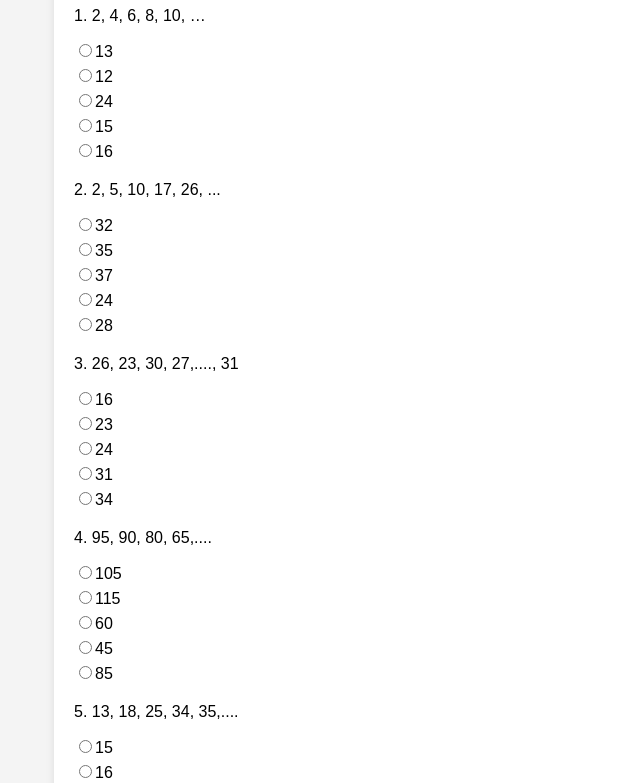
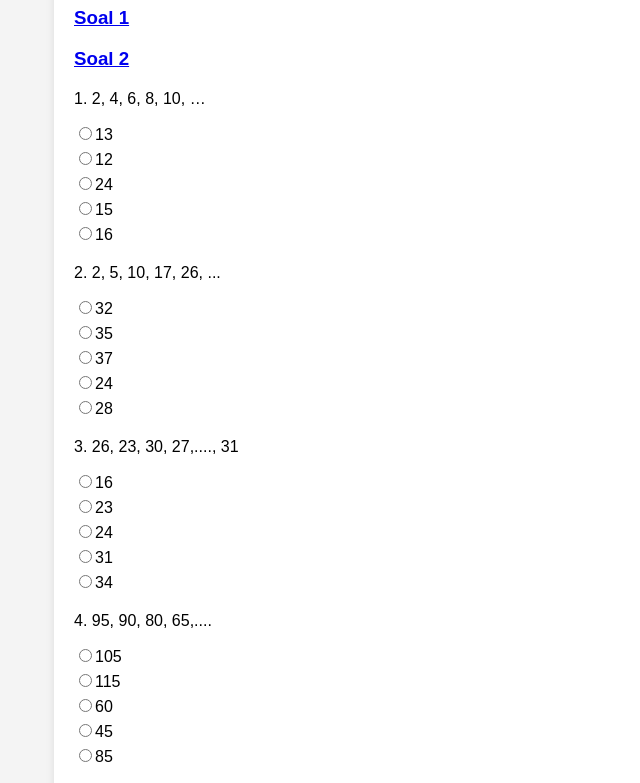
Before and after one commit to chirush/rechiiy, a plain HTML site: page index3.html in a window 1280 px wide. Shown: the part 93-876 px from the top of the page, without its empty margins (186-826 px from the left). Drawn offline with Linux system fonts and the light colour scheme.

Commit message:
Update index3.html

```diff
--- a/index3.html
+++ b/index3.html
@@ -147,6 +147,8 @@
 <body>
   <div class="container">
     <h1>Pertanyaan Psikotes buat Rechii</h1>
+	  <h3><a href="index.html">Soal 1</a></h3>
+	  <h3><a href="index2.html">Soal 2</a></h3>
     <form id="quizForm">
       <div id="questionsContainer"></div>
       <button type="button" onclick="submitQuiz()">Udahan</button>
```
